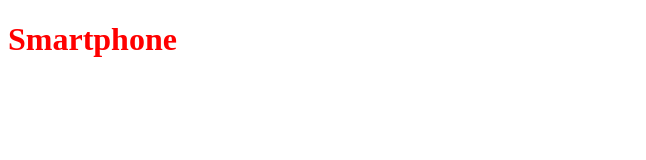
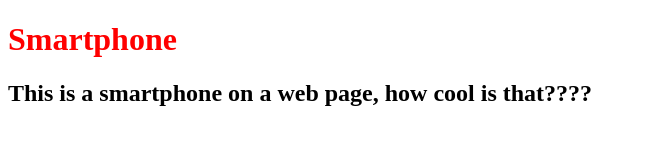
Before and after one commit to dougrosman/webdev1-fa20, a plain HTML site: page smartphone/index.html in a window 1280 px wide. Shown: the whole page, without its empty margins (0-646 px from the left). Drawn offline with Linux system fonts and the light colour scheme.

Commit message:
Add that h2 that was stressing me out!!

```diff
--- a/smartphone/index.html
+++ b/smartphone/index.html
@@ -8,6 +8,7 @@
 </head>
 <body>
   <h1>Smartphone</h1>
+  <h2>This is a smartphone on a web page, how cool is that????</h2>
 
 </body>
 </html>
```
